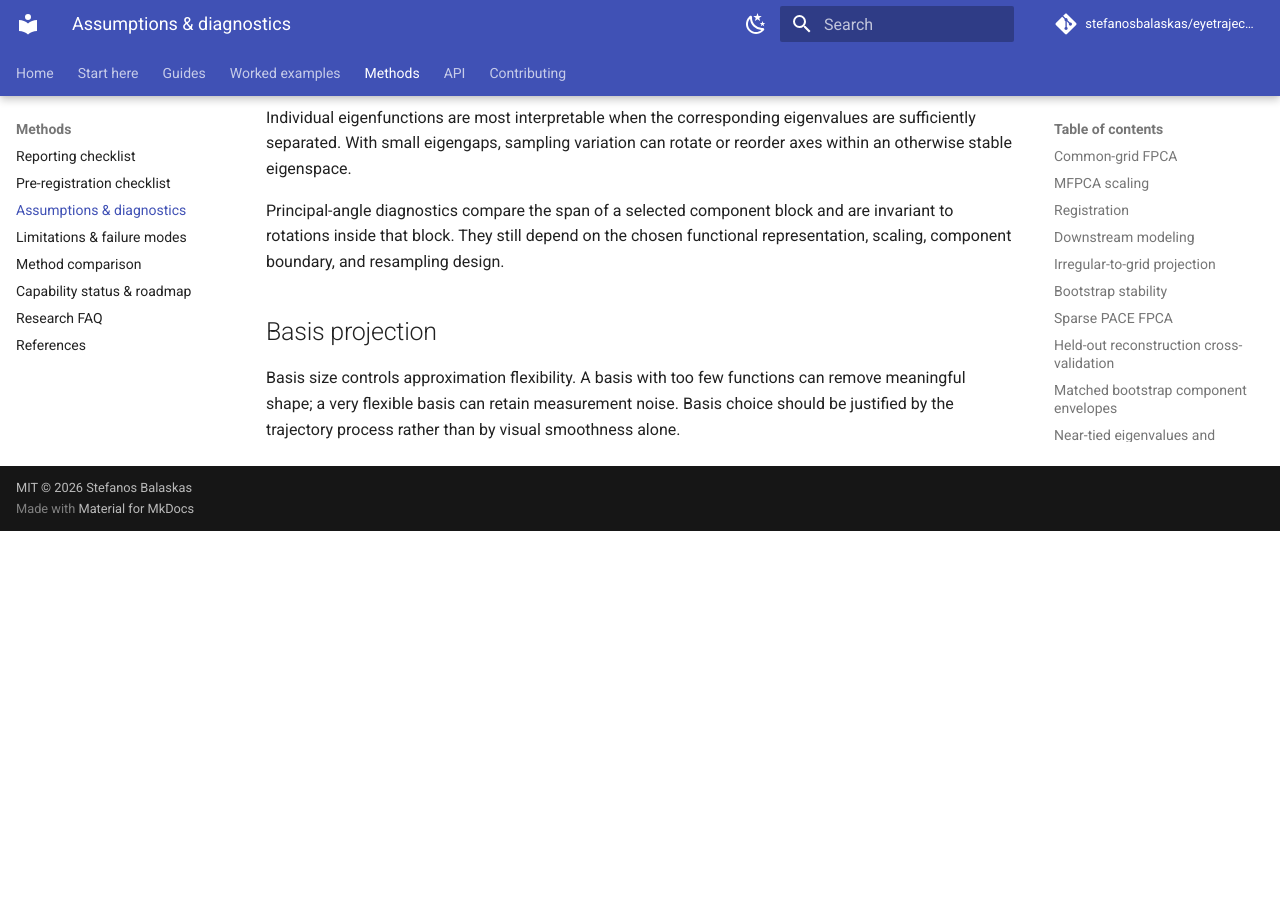
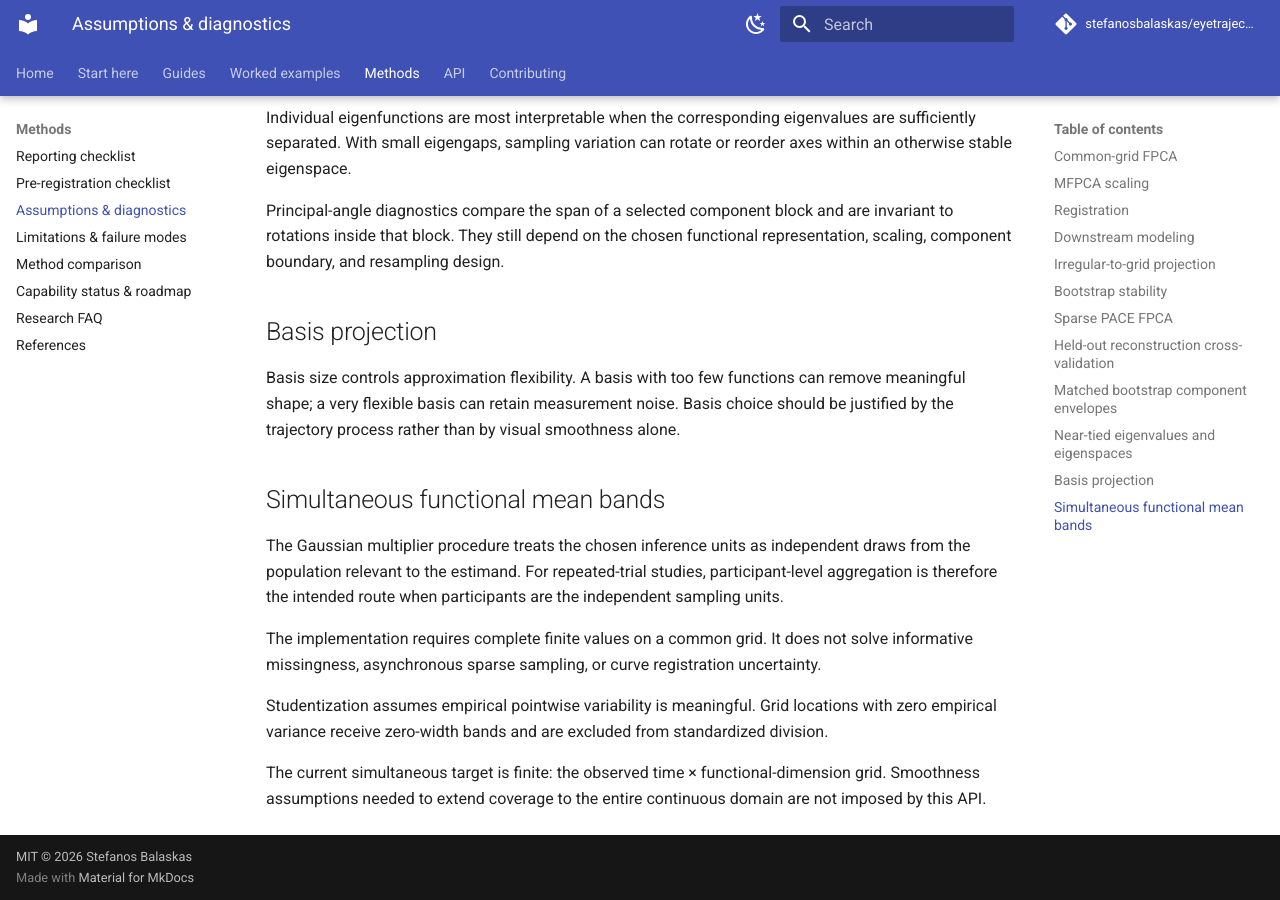
Before and after one commit to stefanosbalaskas/eyetrajectoriespy, an MkDocs documentation site: the page built from docs/methods/assumptions.md, in a window 1280 px wide and 900 px high, scrolled down 1983 px. Built offline with MkDocs 1.6.1 and Material for MkDocs 9.7.7, drawn with Linux system fonts in a browser that asks for light colours; comment, search, counter and statistics services are not loaded; before the commit the page ends 2514 px from its top, so only the background shows below that.

Commit message:
Add functional mean band assumptions

```diff
--- a/docs/methods/assumptions.md
+++ b/docs/methods/assumptions.md
@@ -56,3 +56,14 @@ Principal-angle diagnostics compare the span of a selected component block and a
 ## Basis projection
 
 Basis size controls approximation flexibility. A basis with too few functions can remove meaningful shape; a very flexible basis can retain measurement noise. Basis choice should be justified by the trajectory process rather than by visual smoothness alone.
+
+
+## Simultaneous functional mean bands
+
+The Gaussian multiplier procedure treats the chosen inference units as independent draws from the population relevant to the estimand. For repeated-trial studies, participant-level aggregation is therefore the intended route when participants are the independent sampling units.
+
+The implementation requires complete finite values on a common grid. It does not solve informative missingness, asynchronous sparse sampling, or curve registration uncertainty.
+
+Studentization assumes empirical pointwise variability is meaningful. Grid locations with zero empirical variance receive zero-width bands and are excluded from standardized division.
+
+The current simultaneous target is finite: the observed time × functional-dimension grid. Smoothness assumptions needed to extend coverage to the entire continuous domain are not imposed by this API.
```
